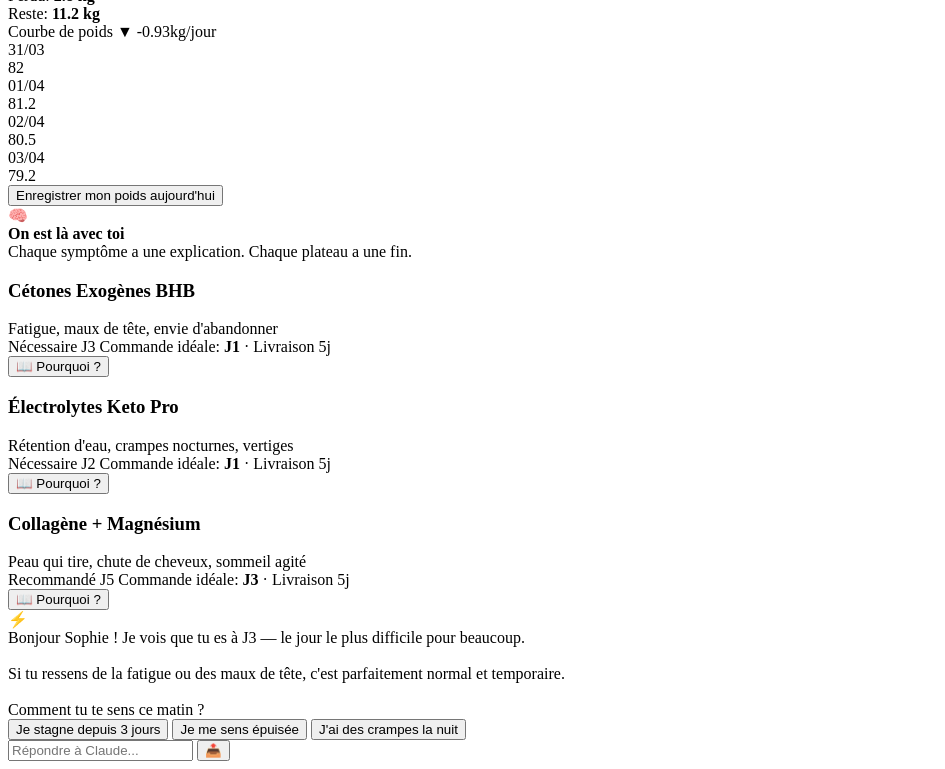
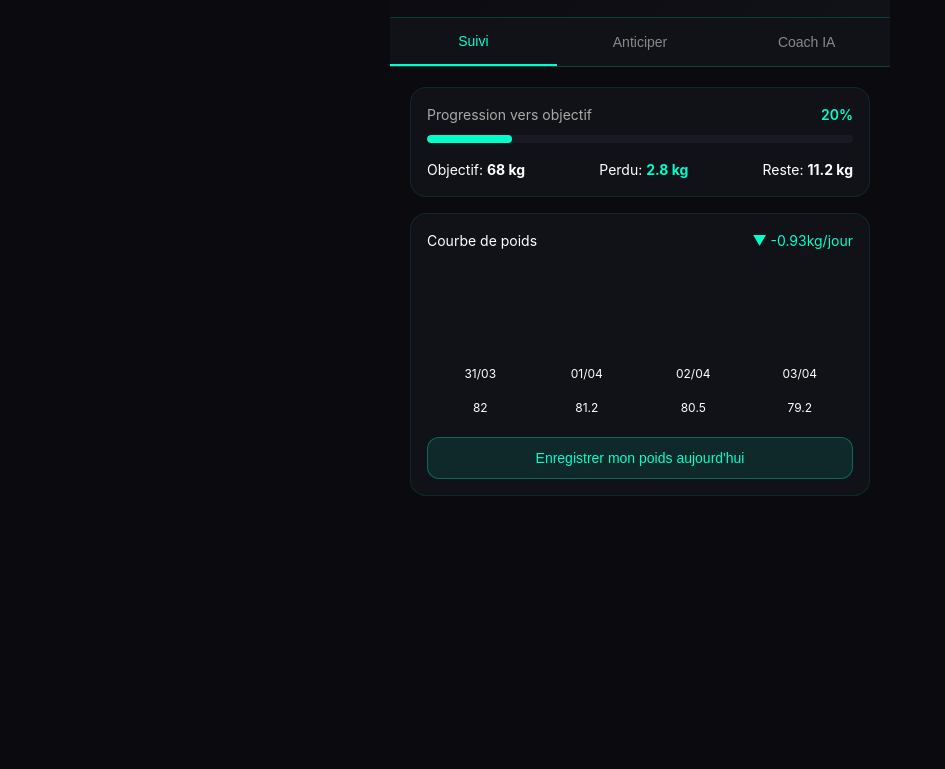
Before and after one commit to MatthieuD78/KetoCoachAI, a website: page public/index.html in a window 1280 px wide. Shown: the part 169-938 px from the top of the page, without its empty margins (0-945 px from the left). After the commit the page ends 800 px from the top, so only its background shows below. Drawn offline with Linux system fonts and the light colour scheme.

Commit message:
fix: Configure Vercel deployment with public directory
- Create public/ directory for static files
- Move HTML/CSS/JS to public/ folder
- Add vercel.json configuration for proper routing
- Fix asset paths in HTML for production
- Configure API routes and serverless functions
- Add CORS headers for API endpoints

Resolves Vercel build error: 'No Output Directory named public found'

```diff
--- a/deepseek_html_20260410_85cff7.html
+++ b/public/index.html
@@ -4,7 +4,7 @@
     <meta charset="UTF-8">
     <meta name="viewport" content="width=device-width, initial-scale=1.0, viewport-fit=cover">
     <title>Keto Coach AI · Adaptation métabolique</title>
-    <link rel="stylesheet" href="styles.css">
+    <link rel="stylesheet" href="/styles.css">
 </head>
 <body>
     <div class="app-container">
@@ -207,6 +207,6 @@
         </div>
     </div>
 
-    <script src="script.js"></script>
+    <script src="/script.js"></script>
 </body>
 </html>
```
Also changed, not shown: public/script.js (renamed from deepseek_javascript_20260410_0f2ac1.js), public/styles.css (renamed from deepseek_css_20260410_ab4387.css), vercel.json (added).
